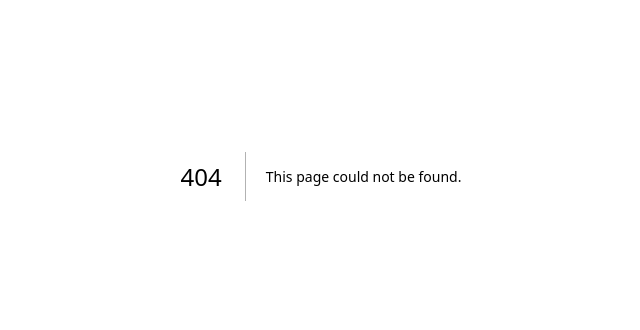
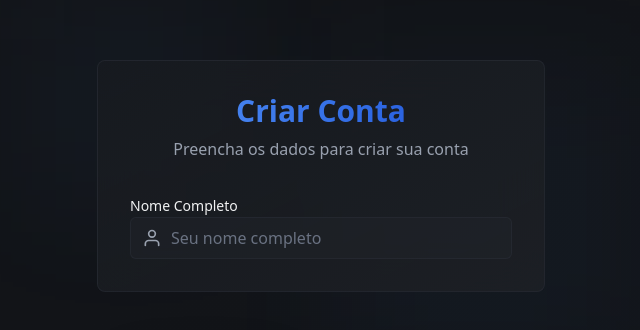
Before and after one commit to fbmcarmo/e-commerce, a Next.js app: page /register in a window 1280 px wide. Before the commit this address had no page. Shown: the part 224-554 px from the top of the page, without its empty margins (319-959 px from the left). Built offline with nearby package versions, Linux system fonts and the light colour scheme.

Commit message:
register

```diff
--- a/src/components/CustomInput/index.tsx
+++ b/src/components/CustomInput/index.tsx
@@ -1,3 +1,6 @@
+import { useState } from "react";
+import { IoEyeOffOutline, IoEyeOutline } from "react-icons/io5";
+
 interface CustomInputProps {
     label: string;
     icon?: React.ReactNode;
@@ -7,26 +10,51 @@ interface CustomInputProps {
 }
 
 export default function CustomInput({ label, icon, type, placeholder, required } : CustomInputProps) {
+
+    const [showPassword, setShowPassword] = useState(false);
+
+    function handleShowPassword(){
+        setShowPassword(!showPassword);
+    }
+
   return (
     <div className="space-y-2">
-        <label htmlFor="email" className="text-sm font-medium text-[#F1F2F3]">
-            Email
+        <label htmlFor={type} className="text-sm font-medium text-[#F1F2F3]">
+            {label}
         </label>
-        <div
-            className="relative">
-                <CiMail
-                className="absolute text-gray-400 left-3 top-1/2 transform -translate-y-1/2"
-                size={20}
+        <div className="relative">
+            {icon && (
+                <div
+                    className="absolute text-gray-400 left-3 top-1/2
+                                transform -translate-y-1/2 text-[20px]"
+                >
+                    {icon}
+                </div>
+            )}
+            <input
+                type={showPassword ? "text" : type}
+                id={type}
+                placeholder={placeholder}
+                required={required}
+                className={`
+                ${
+                    icon && type === "password" && "px-10" ||
+                    icon && type !== "password" && "pl-10" ||
+                    !icon && type !== "password" && "px-3" ||
+                    !icon && type === "password" && "pr-10"
+                }
+                bg-[#21252b80] border border-[#2c313a]/50
+                focus:border-[#5593f7] outline-none rounded-md py-2 w-full
+                placeholder:text-gray-500 text-[#F1F2F3]`}
             />
-            <input
-                type="email"
-                id="email"
-                placeholder="seu@email.com"
-                required
-                className="bg-[#21252b80] border border-[#2c313a]/50
-                        focus:border-[#5593f7] outline-none rounded-md py-2 w-full
-                        placeholder:text-gray-500 text-[#F1F2F3] pl-10"
-            />
+            {type === "password" && (
+                <div
+                    onClick={handleShowPassword}
+                    className="absolute text-gray-400 right-3 top-1/2 transform -translate-y-1/2
+                    text-[20px] cursor-pointer hover:text-white transition-colors">
+                        {showPassword ? <IoEyeOffOutline /> : <IoEyeOutline />}
+                </div>
+            )}
         </div>
     </div>
   )
--- a/src/components/LoginForm/index.tsx
+++ b/src/components/LoginForm/index.tsx
@@ -1,19 +1,11 @@
 import Link from "next/link";
-import { useState } from "react";
 import { CiMail } from "react-icons/ci";
 import { GoLock } from "react-icons/go";
-import { IoEyeOutline } from "react-icons/io5";
-import { IoEyeOffOutline } from "react-icons/io5";
 import { FiGithub } from "react-icons/fi";
 import { PiGoogleChromeLogo } from "react-icons/pi";
+import CustomInput from "../CustomInput";
 
 export default function LoginForm(){
-
-    const [showPassword, setShowPassword] = useState(false);
-
-    function handleShowPassword(){
-        setShowPassword(!showPassword);
-    }
 
     return (
         <div className="w-full max-w-md mx-auto">
@@ -30,52 +22,20 @@ export default function LoginForm(){
                 </div>
                 <div className="pt-0 p-6 space-y-6">
                     <form onSubmit={() => {}} className="space-y-4">
-                        <div className="space-y-2">
-                            <label htmlFor="email" className="text-sm font-medium text-[#F1F2F3]">
-                                Email
-                            </label>
-                            <div className="relative">
-                                <CiMail
-                                    className="absolute text-gray-400 left-3 top-1/2 transform -translate-y-1/2"
-                                    size={20}
-                                />
-                                <input
-                                    type="email"
-                                    id="email"
-                                    placeholder="seu@email.com"
-                                    required
-                                    className="bg-[#21252b80] border border-[#2c313a]/50
-                                    focus:border-[#5593f7] outline-none rounded-md py-2 w-full
-                                    placeholder:text-gray-500 text-[#F1F2F3] pl-10"
-                                />
-                            </div>
-                        </div>
-                        <div className="space-y-2">
-                            <label htmlFor="password" className="text-sm font-medium text-[#F1F2F3]">
-                                Senha
-                            </label>
-                            <div className="relative">
-                                <GoLock
-                                    className="absolute text-gray-400 left-3 top-1/2 transform -translate-y-1/2"
-                                    size={20}
-                                />
-                                <input
-                                    type={showPassword ? "text" : "password"}
-                                    id="password"
-                                    placeholder="********"
-                                    required
-                                    className="bg-[#21252b80] border border-[#2c313a]/50
-                                    focus:border-[#5593f7] outline-none rounded-md py-2 w-full
-                                    placeholder:text-gray-500 text-[#F1F2F3] px-10"
-                                />
-                                <div
-                                onClick={handleShowPassword}
-                                className="absolute text-gray-400 right-3 top-1/2 transform -translate-y-1/2
-                                text-[20px] cursor-pointer hover:text-white transition-colors">
-                                    {showPassword ? <IoEyeOffOutline /> : <IoEyeOutline />}
-                                </div>
-                            </div>
-                        </div>
+                        <CustomInput
+                            label="Email"
+                            type="email"
+                            placeholder="seu@email.com"
+                            required={true}
+                            icon={<CiMail />}
+                        />
+                        <CustomInput
+                            label="Senha"
+                            type="password"
+                            placeholder="•••••••••"
+                            required={true}
+                            icon={<GoLock />}
+                        />
                         <div className="flex items-center justify-between">
                             <label className="flex items-center gap-2 text-sm">
                                 <input
--- /dev/null
+++ b/src/components/RegisterForm/index.tsx
@@ -0,0 +1,33 @@
+import { FiUser } from "react-icons/fi";
+import CustomInput from "../CustomInput";
+
+export default function RegisterForm(){
+    return (
+        <div className="w-full max-w-md mx-auto bg-gradient-to-br
+         from-[#181b20cc] to-[#1d2025e6] border
+         border-[#2c313a]/50 backdrop-blur-xl shadow-[#181b1f]
+         rounded-lg text-gray-400">
+            <div className="p-8">
+                <div className="text-center mb-8">
+                    <h2 className="text-3xl font-bold mb-2 bg-gradient-to-r
+                     from-[#5593f7] to-[#1d4fd7] text-transparent bg-clip-text">
+                        Criar Conta
+                     </h2>
+                     <p>Preencha os dados para criar sua conta</p>
+                </div>
+                <form
+                    onSubmit={() => {}}
+                    className="space-y-6"
+                >
+                    <CustomInput
+                        label="Nome Completo"
+                        type="text"
+                        placeholder="Seu nome completo"
+                        icon={<FiUser />}
+                        required={true}
+                    />
+                </form>
+            </div>
+         </div>
+    )
+}
--- /dev/null
+++ b/src/pages/register/index.tsx
@@ -0,0 +1,23 @@
+import RegisterForm from "@/components/RegisterForm";
+
+export default function Register(){
+    return (
+        <div className="min-h-screen bg-[#111418] flex items-center
+            justify-center relative overflow-hidden
+        ">
+            <div className="absolute inset-0 bg-gradient-to-br from-[#121417]
+            via-[#121418] to-[#181b2033]"></div>
+
+            <div className="absolute top-1/4 left-1/4 w-64 h-64 bg-[#5593f70d]
+            blur-3xl animate-pulse"></div>
+            <div className="absolute bottom-1/4 right-1/4 w-80 h-80 bg-[#5593f70d]
+            blur-3xl animate-pulse delay-1000"></div>
+            <div className="absolute top-3/4 left-1/3 w-48 h-48 bg-[#21252b1a]
+            blur-2xl animate-pulse delay-500"></div>
+
+            <div className="relative z-10 w-full px-4">
+                <RegisterForm />
+            </div>
+        </div>
+    )
+}
```
